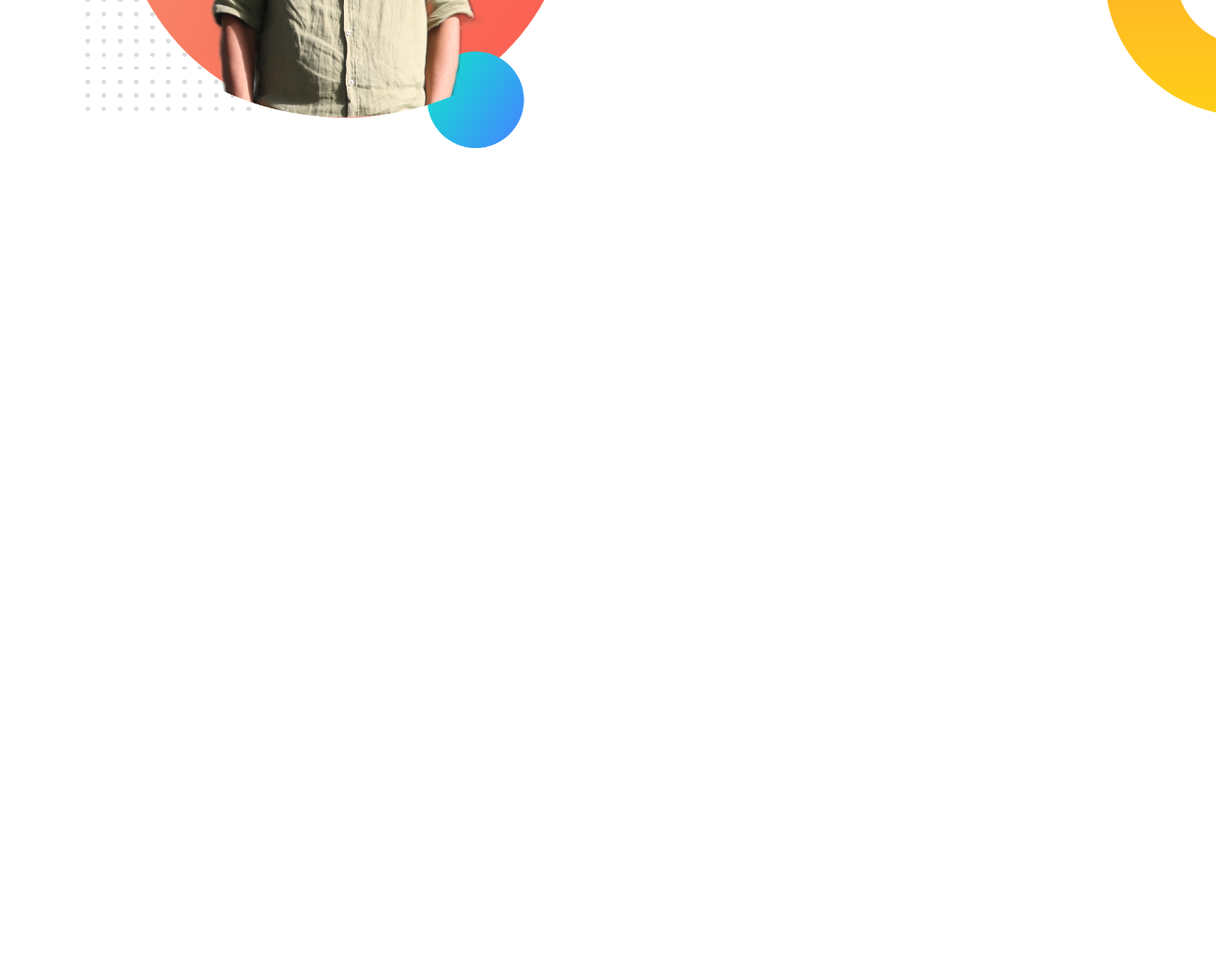
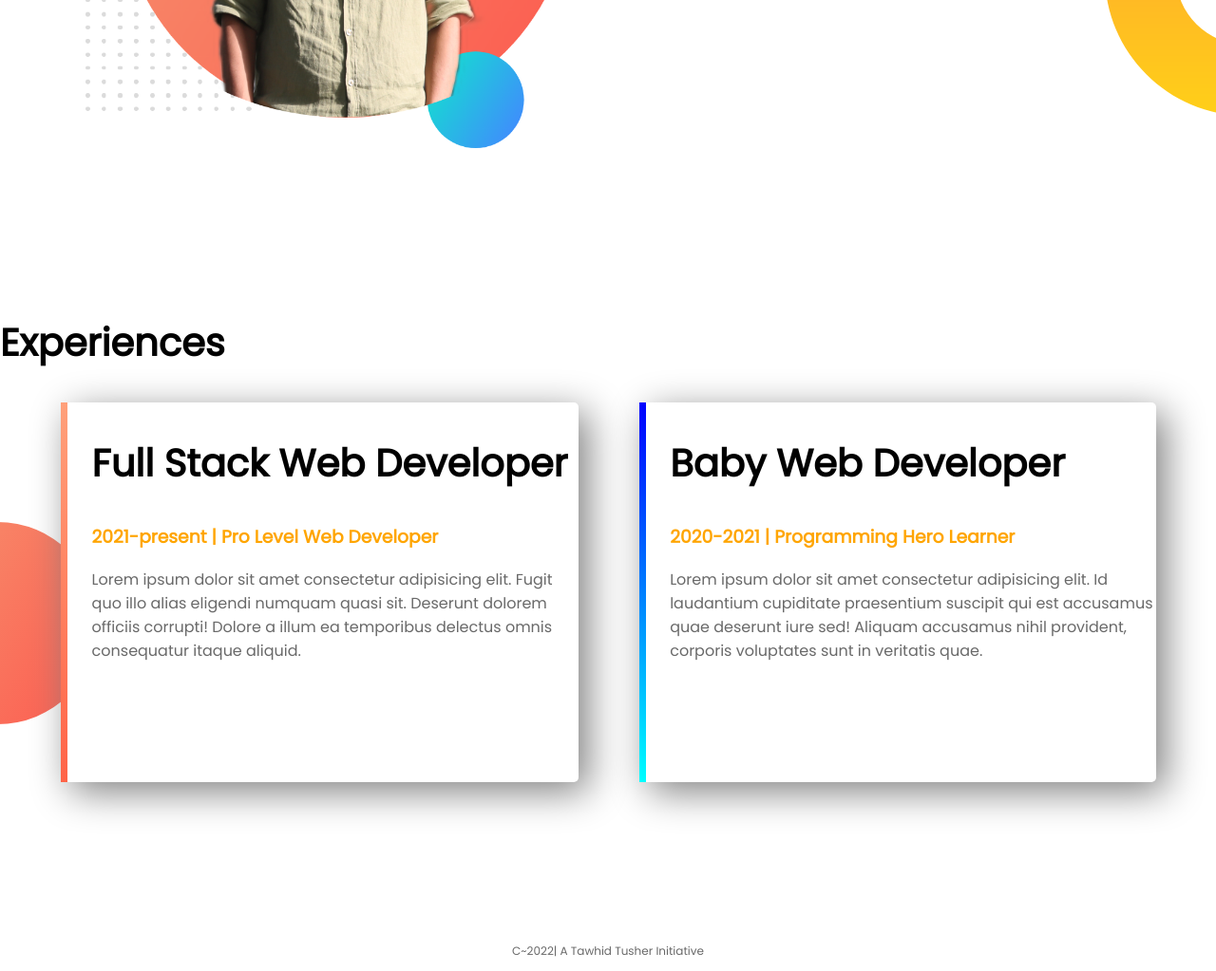
Before and after one commit to MdTouhidulIslam117/web-portfolio, a plain HTML site: page index.html in a window 1280 px wide. Shown: the part 1002-2025 px from the top of the page at 95% size. Before the commit the page ends 1300 px from the top, so only its background shows below. Drawn offline with Linux system fonts and the light colour scheme.

Commit message:
finished my first website

```diff
--- a/index.html
+++ b/index.html
@@ -14,7 +14,7 @@
     <section class="top-banner">
         <div class="half-width">
             <h1>Welcome to</h1>
-            <h1><span class="name-highlight">Tawhid's</span> Website</h1>
+            <h1><span class="orange-highlight">Tawhid's</span> Website</h1>
             <h3>Professional Web Developer</h3>
             <p>Hi, It's Tawhid here. A professional Web Developer near you. If you are looking for hire a Developer for your website, then you're at the right place. You will get the best support that you exactly needed. As well as we ensure the best method of working procedures. You're just a click behind.</p>
             <a class="link-button" target="_blank" href="https://www.linkedin.com/in/tawhid-tusher/">HIRE ME</a>
@@ -34,5 +34,22 @@
             <a class="link-button" target="_blank" href="https://www.linkedin.com/in/tawhid-tusher/">DOWNLOAD RESUME</a>
         </div>
     </section>
+    <section class="experience-area">
+        <h2>Experiences</h2>
+            <div id="full-stack" class="half-width single-experience">
+                <h2>Full Stack Web Developer</h2>
+                <h3 class="orange-highlight">2021-present | Pro Level Web Developer</h3>
+                <p>Lorem ipsum dolor sit amet consectetur adipisicing elit. Fugit quo illo alias eligendi numquam quasi sit. Deserunt dolorem officiis corrupti! Dolore a illum ea temporibus delectus omnis consequatur itaque aliquid.
+                </p>
+            </div>
+            <div id="baby-web" class="half-width single-experience">
+                <h2>Baby Web Developer</h2>
+                <h3 class="orange-highlight">2020-2021 | Programming Hero Learner</h3>
+                <p>Lorem ipsum dolor sit amet consectetur adipisicing elit. Id laudantium cupiditate praesentium suscipit qui est accusamus quae deserunt iure sed! Aliquam accusamus nihil provident, corporis voluptates sunt in veritatis quae.</p>
+            </div>
+    </section>
+    <footer>
+        <p>C~2022| A Tawhid Tusher Initiative</p>
+    </footer>
 </body>
 </html>
--- a/style.css
+++ b/style.css
@@ -11,7 +11,7 @@ h2{
 p{
     color: dimgray;
 }
-.name-highlight{
+.orange-highlight{
     color: orange;
 }
 .half-width{
@@ -44,3 +44,28 @@ section{
     background-repeat: no-repeat;
     background-position: right;
 }
+.experience-area{
+    background-image: url("images/exp-bg.png");
+    background-repeat: no-repeat;
+    background-position: left;
+}
+.single-experience{
+    box-shadow: 10px 10px 40px gray;
+    border-radius: 5px;
+    height: 80%;
+    background-color: white;
+}
+#full-stack{
+    border-left: 7px solid;
+    border-image: linear-gradient(180deg, lightsalmon, tomato);
+    border-image-slice: 1;
+}
+#baby-web{
+    border-left: 7px solid;
+    border-image: linear-gradient(180deg, blue, cyan);
+    border-image-slice: 1;
+}
+footer p{
+    text-align: center;
+    font-size: 12px;
+}
```
